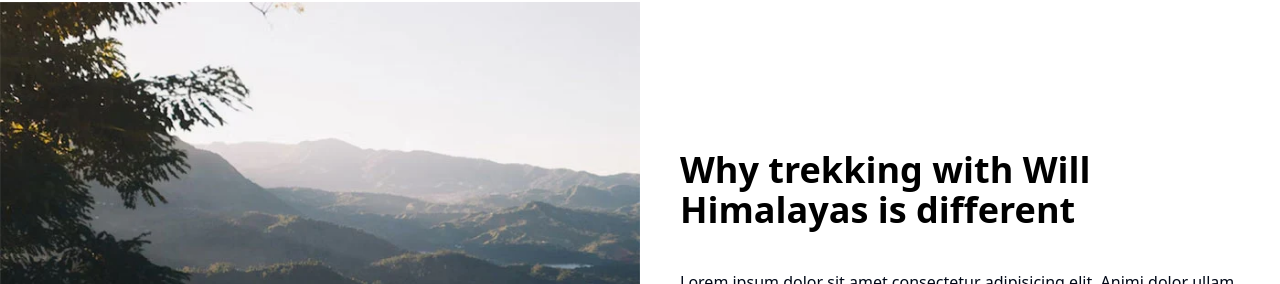
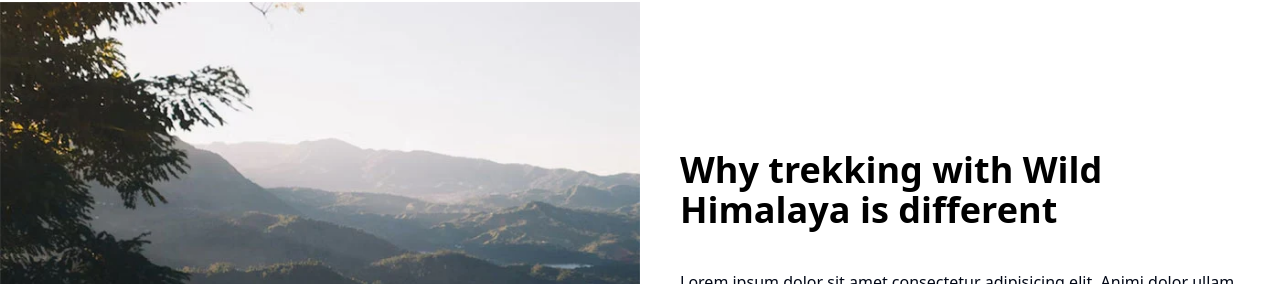
Before and after one commit to pearlorganisation/WILD_HIMALAYAS_MERN, a React (Vite) app: page / in a window 1280 px wide. Shown: the part 4077-4361 px from the top of the page. Built offline with nearby package versions, Linux system fonts and the light colour scheme; no server answers.

Commit message:
Update Intro.jsx

```diff
--- a/src/components/Home/Intro.jsx
+++ b/src/components/Home/Intro.jsx
@@ -11,7 +11,7 @@
         <div className="flex h-full items-center px-10 flex-col justify-center">
           <h2 className="text-4xl text-black font-semibold my-10 leading-10">
             Why trekking with{" "}
-            <span className="text-myStyle font-semibold">Will Himalayas</span>{" "}
+            <span className="text-myStyle font-semibold">Wild Himalaya</span>{" "}
             is different
           </h2>
           <p>
```
